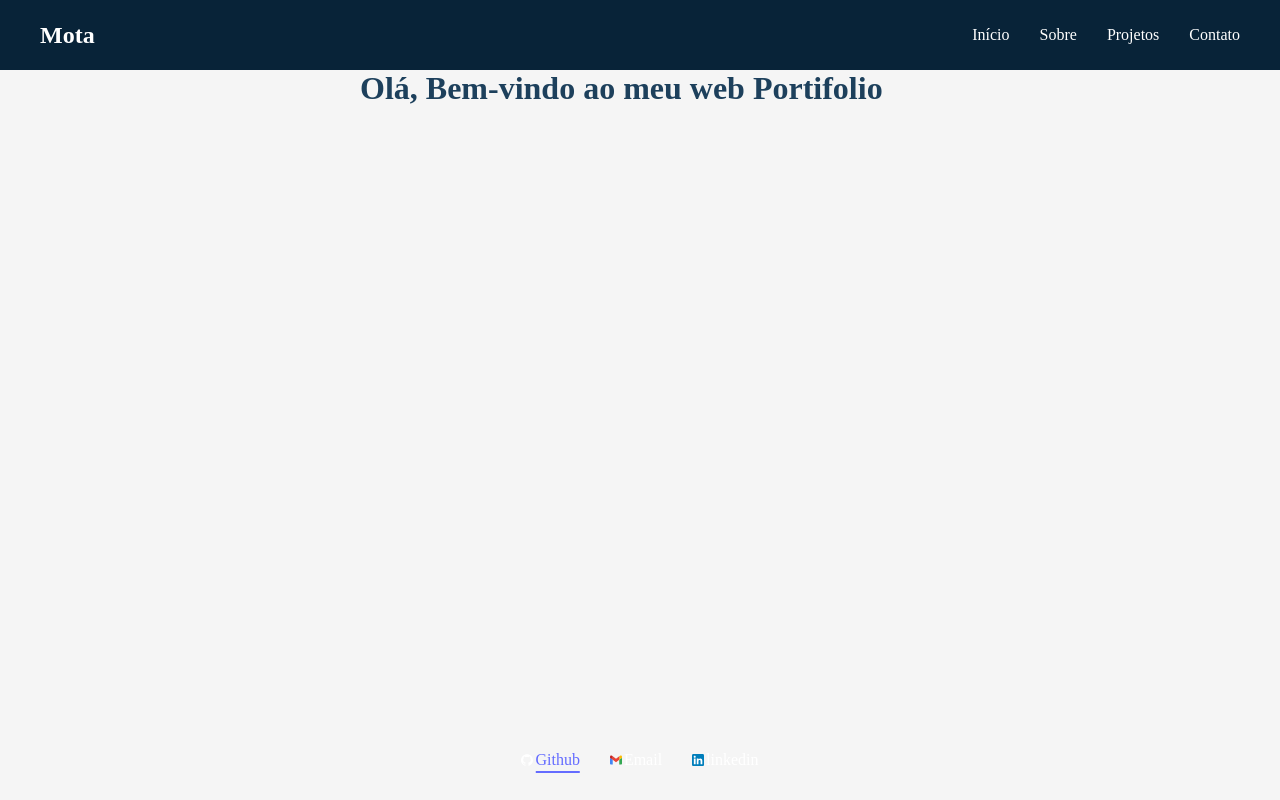
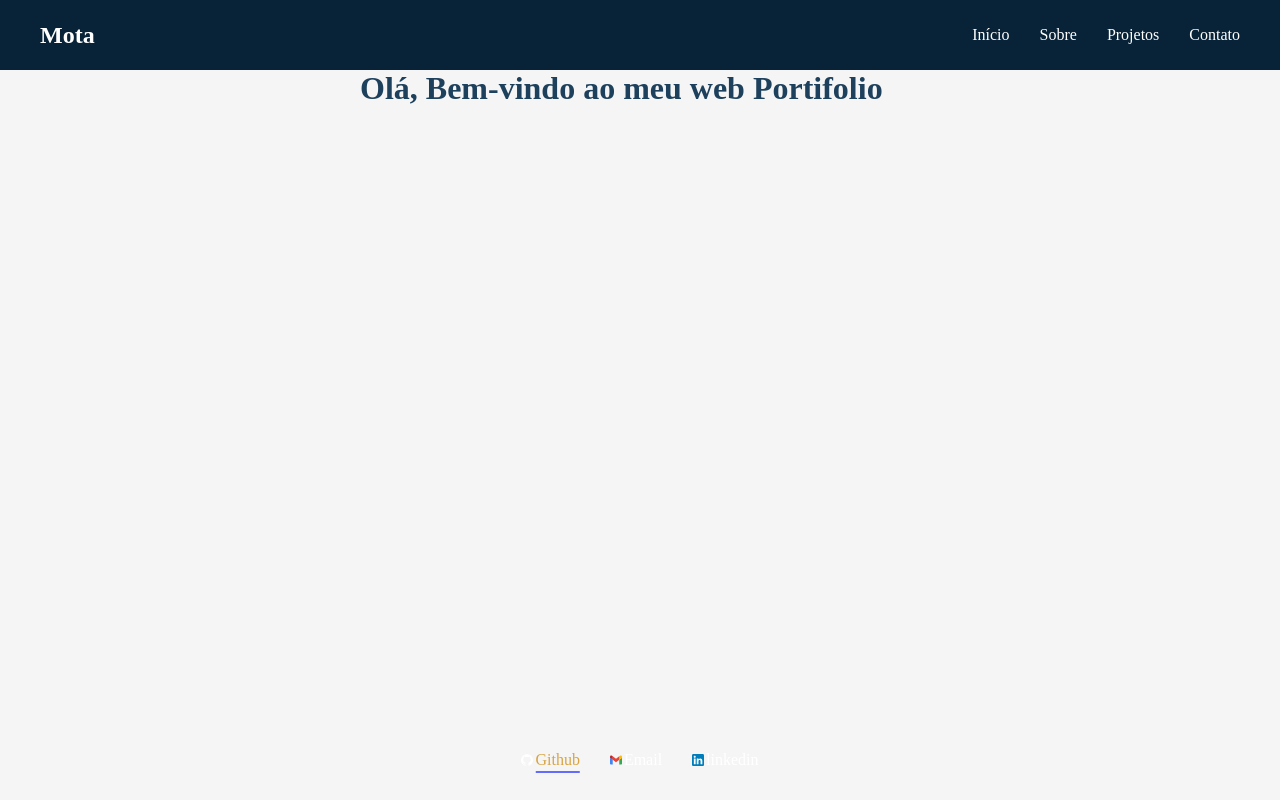
Before and after one commit to joaopedrosantanamotalol/portifolio-mota, a React (Vite) app: page / in a window 1280 px wide. In both pictures the pointer is over the link "Github". Built offline with nearby package versions, Linux system fonts and the light colour scheme.

Commit message:
updt:changed footer-link hover color

```diff
--- a/src/components/footer/Footer.css
+++ b/src/components/footer/Footer.css
@@ -19,5 +19,5 @@
 }
 
 .footer-links a:hover {
-  color: #646cff;
+  color: var(--amarelo-amber);
 }
```
